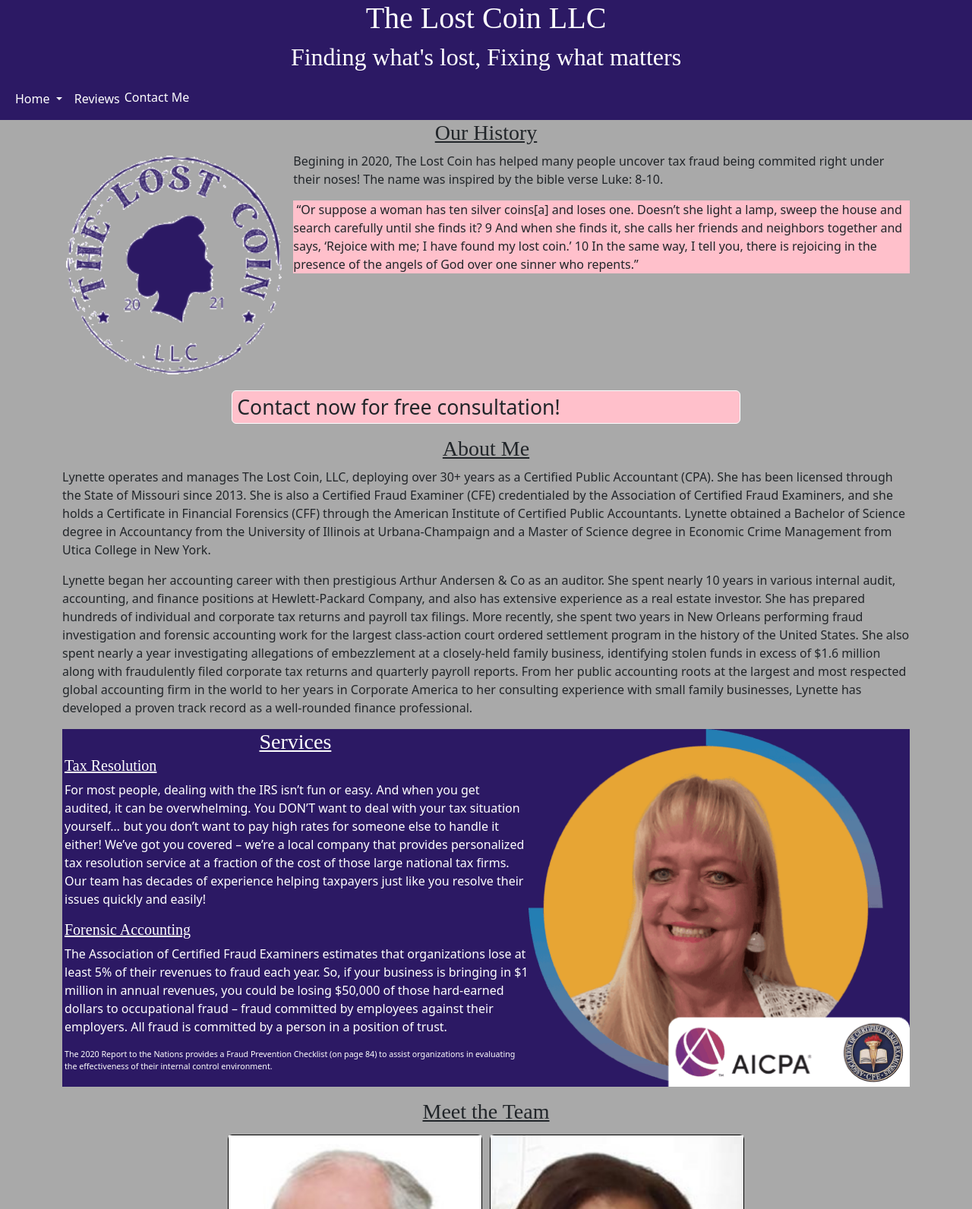
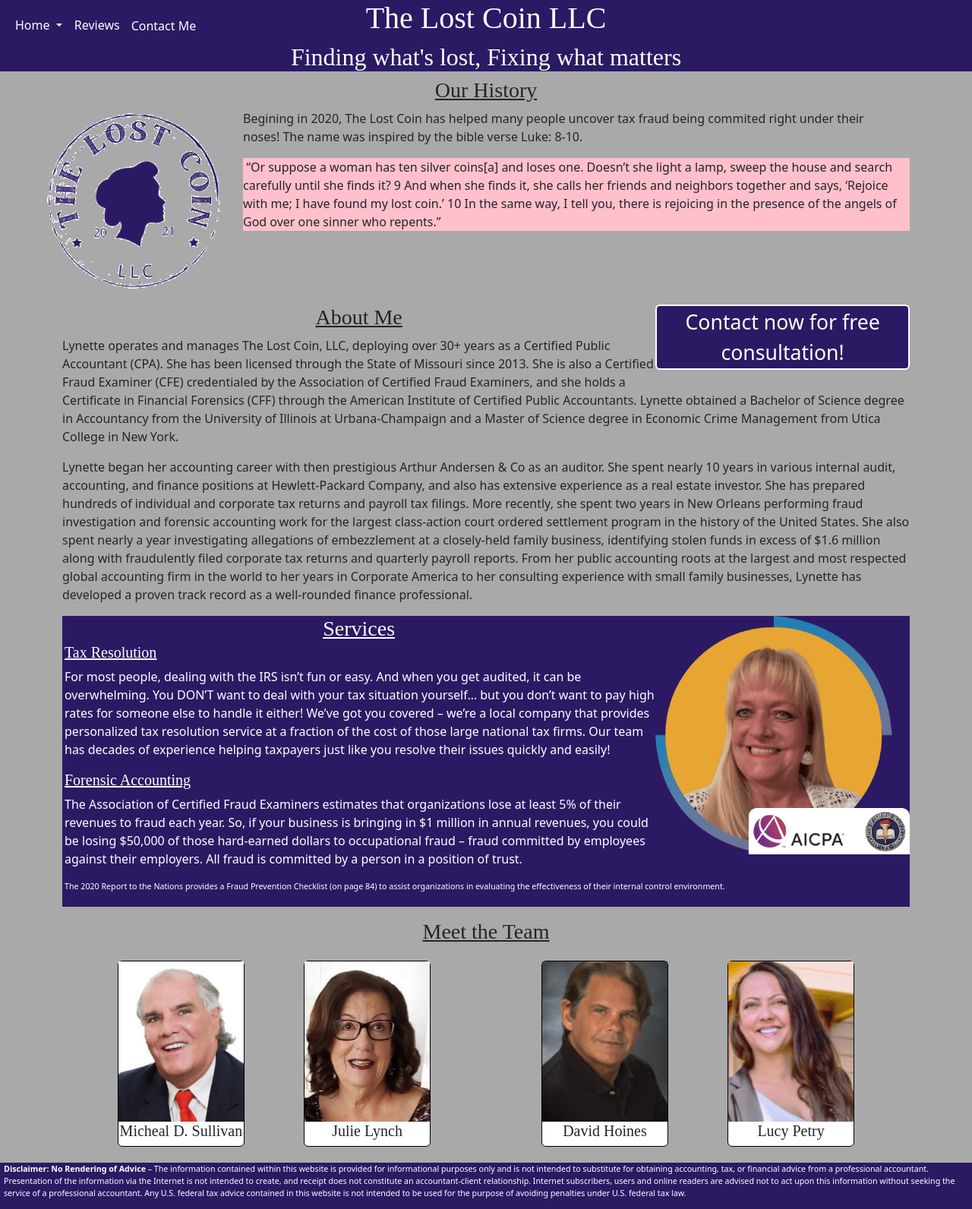
Before and after one commit to CMoore-06/The-Lost-Coin, a plain HTML site: page index.html in a window 1280 px wide. Shown: the top 1592 px of the page at 76% size. Drawn offline with nearby package versions, Linux system fonts and the light colour scheme; a web font is replaced by a local one.

Commit message:
Added desktop media queries, fixed moble nav, and added favicon.

```diff
--- a/index.html
+++ b/index.html
@@ -18,9 +18,11 @@
     <link href="https://fonts.googleapis.com/css2?family=Jacques+Francois+Shadow&display=swap" rel="stylesheet">
     <link rel="stylesheet" href="styles.css">
     <title>Home | The Lost Coin</title>
+    <link rel="icon" type="image/x-icon" href="favicon.ico">
 </head>
 
 <body>
+    <div id="anchor"></div>
     <header>
         <h1>The Lost Coin LLC</h1>
         <h2>Finding what's lost, Fixing what matters</h2>
@@ -51,7 +53,7 @@
                                 <a class="nav-link" href="reviews.html">Reviews</a>
                             </li>
                             <li class="navitem">
-                                <button style="position: relative; right: 8px; top: 5px;" popovertarget="pop">Contact Me</button>
+                                <button class="navbutton" popovertarget="pop">Contact Me</button>
                             </li>
                         </ul>
                     </div>
@@ -118,7 +120,7 @@
             <p class="disclaimer">The 2020 Report to the Nations provides a Fraud Prevention Checklist (on page 84) to assist organizations in evaluating the effectiveness of their internal control environment.</p>
         </div>
 
-        <h3>Meet the Team</h3>
+        <h3 class="mb-3">Meet the Team</h3>
         <div id="team" class="mb-3">
             <div id="first-row">
                 <div id="Sullivan" class="card teammate">
@@ -144,6 +146,11 @@
                 </div>
             </div>
         </div>
+
+        <div id="totop" class="button">
+            <a href="#anchor">Back to top &#8593;</a>
+        </div>
+
     </main>
 
     <footer>
--- a/styles.css
+++ b/styles.css
@@ -70,11 +70,12 @@ span {
 
 .call {
     width: 60%;
-    background-color: pink;
-    border-color: white;
+    background-color: #2C1964;
+    border: 2px solid white;
     text-align: center;
     justify-self: center;
     font-size: 20pt;
+    color: white;
 }
 
 .call:hover {
@@ -105,6 +106,21 @@ h2 {
 
 h3, h4, h5 {
     font-family: Italiana;
+}
+
+.navbutton {
+    position: relative;
+    right: 8px;
+    top: 5px;
+}
+
+#totop a {
+    color: white;
+    text-decoration: none;
+}
+
+#totop a:hover {
+    text-decoration: underline;
 }
 
 /* Images */
@@ -163,6 +179,17 @@ section a:hover {
     text-decoration: underline;
 }
 
+#totop {
+    position: fixed;
+    bottom: 20px;
+    z-index: 10;
+    background-color: #2C1964;
+    width: 3.5rem;
+    border: 3px solid white;
+    border-radius: 20%;
+    text-align: center;
+}
+
 /* Other */
 .navbar-toggler {
     color: white;
@@ -191,7 +218,8 @@ section a:hover {
 
     #history img {
         float: left;
-        padding-right: 10px;
+        position: relative;
+        right: 25px;
     }
 
     #bio img{
@@ -204,3 +232,53 @@ section a:hover {
         width: 30%;
     }
 }
+
+@media (min-width: 992px) {
+    .navbar {
+        position: fixed;
+        top: 5px;
+        z-index: 10;
+    }
+
+    #history img {
+        width: 36%;
+    }
+
+    #bio img {
+        width: 30%;
+    }
+
+    #team {
+        display: flex;
+        flex-direction: row;
+        justify-content: space-evenly;
+        padding: 3 0px;
+    }
+
+    .teammate {
+        width: 30%;
+    }
+
+    #first-row, #second-row {
+        margin: 0px;
+        justify-content: space-evenly;
+    }
+
+    .navbutton {
+        top: 7.5px;
+        left: 1px;
+    }
+
+    section {
+        width: 30%;
+    }
+
+    .call {
+        width: 30%;
+        float: right;
+    }
+
+    #totop {
+        display: none;
+    }
+}
```
Also changed, not shown: reviews.html (+7 -1 lines), favicon.ico (added).
